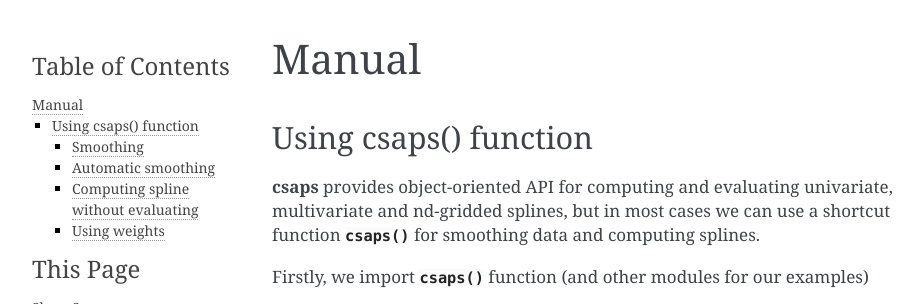
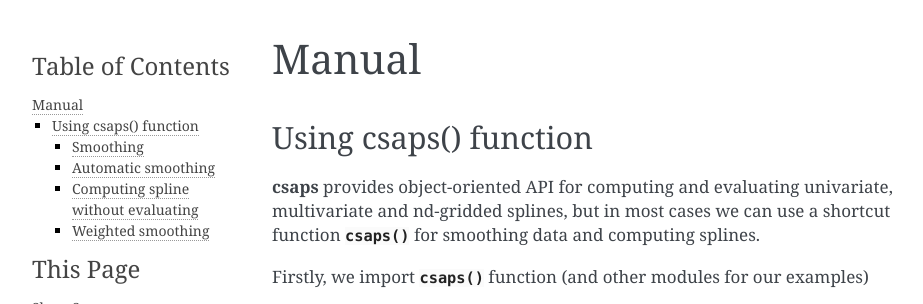
Before and after one commit to espdev/csaps, a Sphinx documentation site: the page built from docs/manual.rst, in a window 1280 px wide and 900 px high, cut to the strip 0-304 px from the top of the window. Shown: the whole strip, without its empty margins (148-1071 px from the left). Built offline with Sphinx 7.4.7, drawn with Linux system fonts in a browser that asks for light colours; some of the changed text lies outside the part shown.

Commit message:
Rename section name

```diff
--- a/docs/manual.rst
+++ b/docs/manual.rst
@@ -177,8 +177,8 @@ In this case the smoothing spline will be computed and returned.
     print('Spline smoothing parameter:', spline.smooth)
     print('Spline description:', spline.spline)
 
-Using weights
-~~~~~~~~~~~~~
+Weighted smoothing
+~~~~~~~~~~~~~~~~~~
 
 If we want to use error measure weights while computing spline,
 we can use the following signatures::
```
